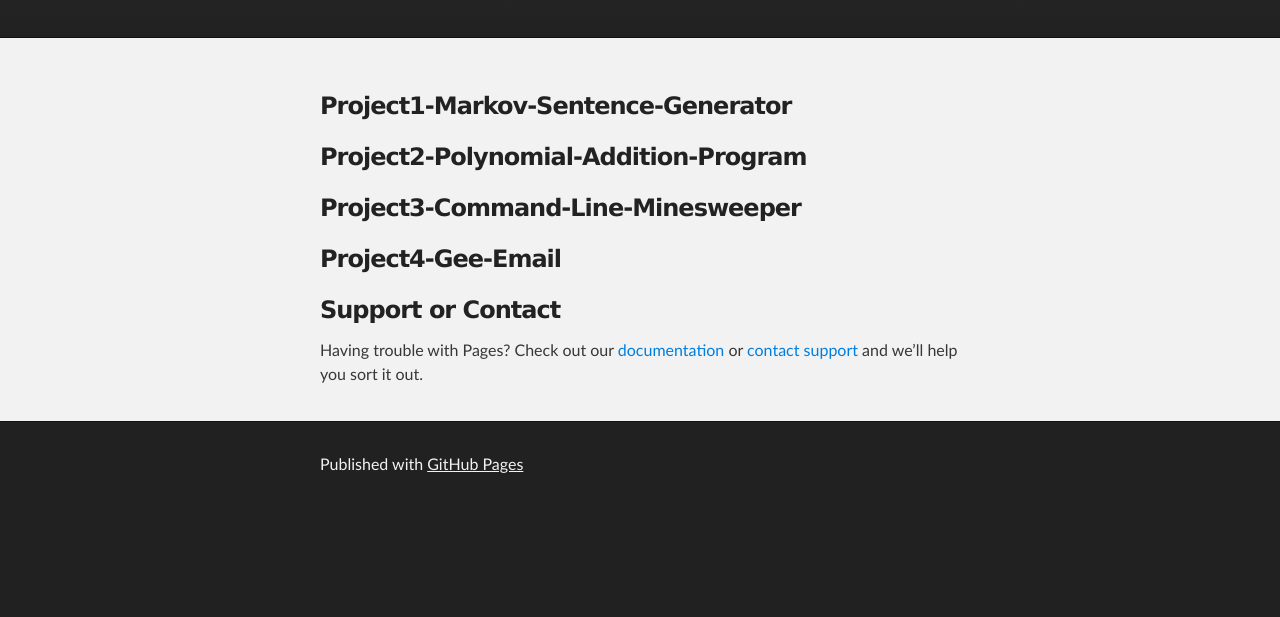
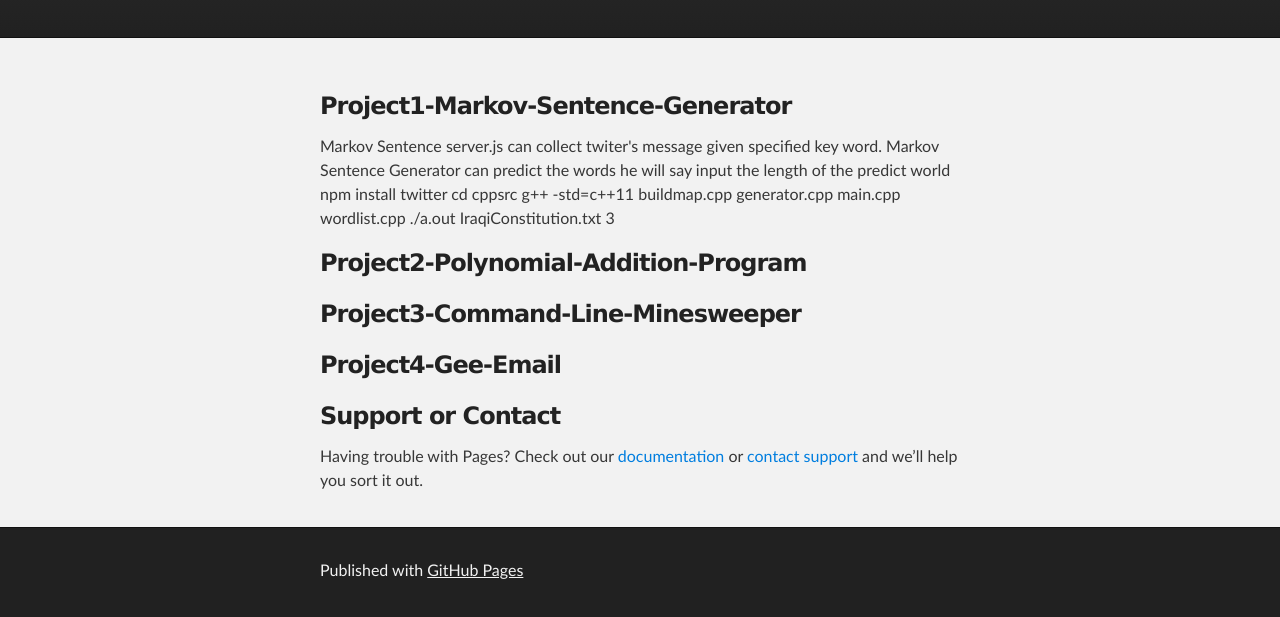
Before and after one commit to CPEG-Porfolio/CPEG-Porfolio.github.io, a plain HTML site: page index.html in a window 1280 px wide. Shown: the part 271-888 px from the top of the page. Before the commit the page ends 800 px from the top, so only its background shows below. Drawn offline with Linux system fonts and the light colour scheme.

Commit message:
Update index.html

```diff
--- a/index.html
+++ b/index.html
@@ -30,7 +30,13 @@
         <h3>
 <a id="welcome-to-github-pages" class="anchor" href="#welcome-to-github-pages" aria-hidden="true"><span aria-hidden="true" class="octicon octicon-link"></span></a>Project1-Markov-Sentence-Generator</h3>
 
-<p></p>
+<p>Markov Sentence server.js can collect twiter's message given specified key word. Markov Sentence Generator can predict the words he will say input the length of the predict world
+
+npm install twitter
+
+cd cppsrc g++ -std=c++11 buildmap.cpp generator.cpp main.cpp wordlist.cpp
+
+./a.out IraqiConstitution.txt 3 <a href="markov.zichengl.me"/></p>
 
 <h3>
 <a id="designer-templates" class="anchor" href="#designer-templates" aria-hidden="true"><span aria-hidden="true" class="octicon octicon-link"></span></a>Project2-Polynomial-Addition-Program</h3>
```
